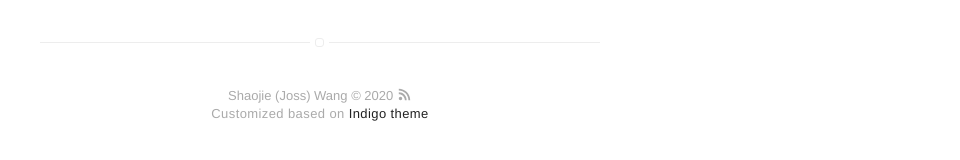
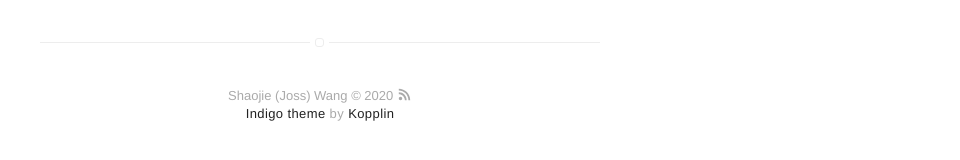
Before and after one commit to Jossome/jossome.github.io, a Jekyll site: the page built from about.md, in a window 1280 px wide. Shown: the part 576-736 px from the top of the page, without its empty margins (320-1280 px from the left). Built offline with Jekyll 4.4.1, drawn with Linux system fonts in a browser that asks for light colours.

Commit message:
Update footer.html

```diff
--- a/_includes/footer.html
+++ b/_includes/footer.html
@@ -2,6 +2,8 @@
     {{ site.name }} © {{ site.time | date: '%Y' }} <a class="link" href="{{ site.url }}/feed.xml" target="_blank"><svg class="icon icon-rss"><use xlink:href="#icon-rss"></use></svg></a>
 
     <p class="extra">
-        Customized based on <a class="link" href="https://github.com/sergiokopplin/indigo">Indigo theme</a>
+        <a class="link" href="https://github.com/sergiokopplin/indigo">Indigo theme</a>
+        by
+        <a class="link" href="https://github.com/sergiokopplin/indigo">Kopplin</a>
     </p>
 </footer>
```
